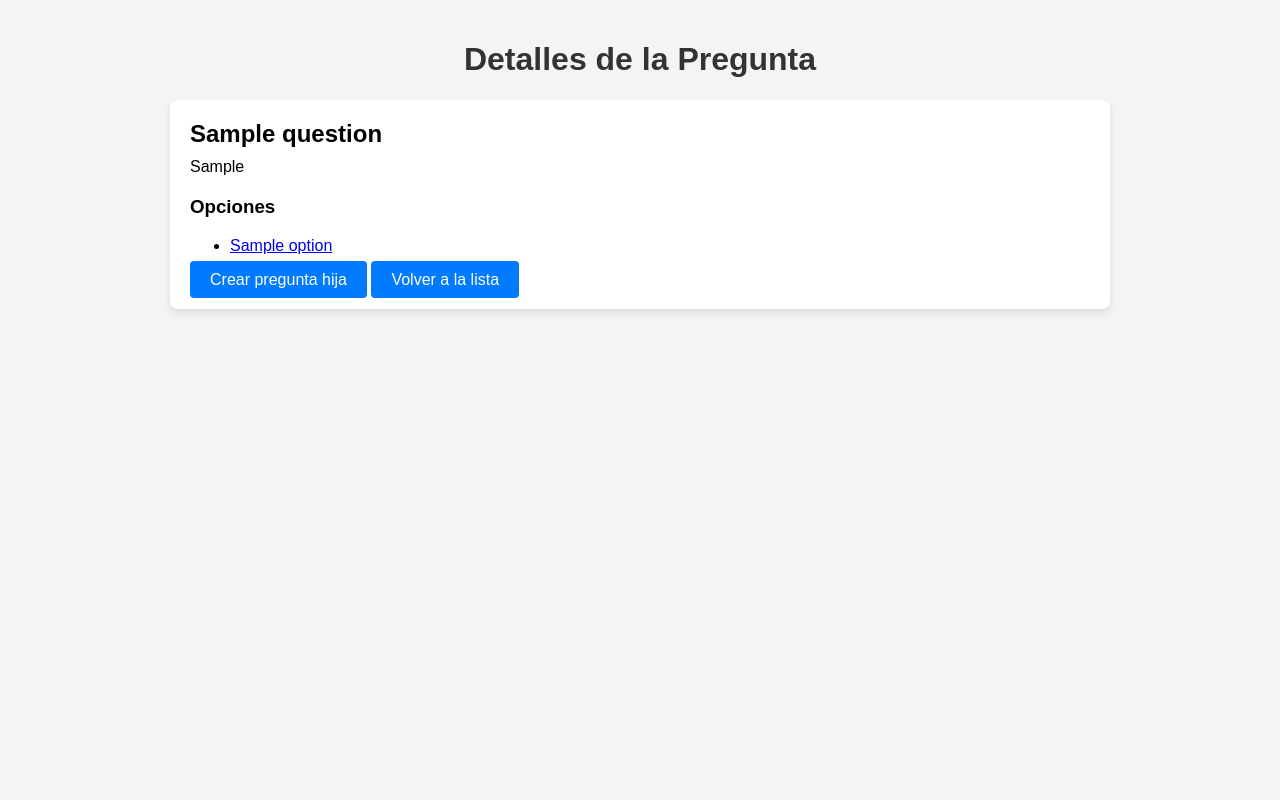
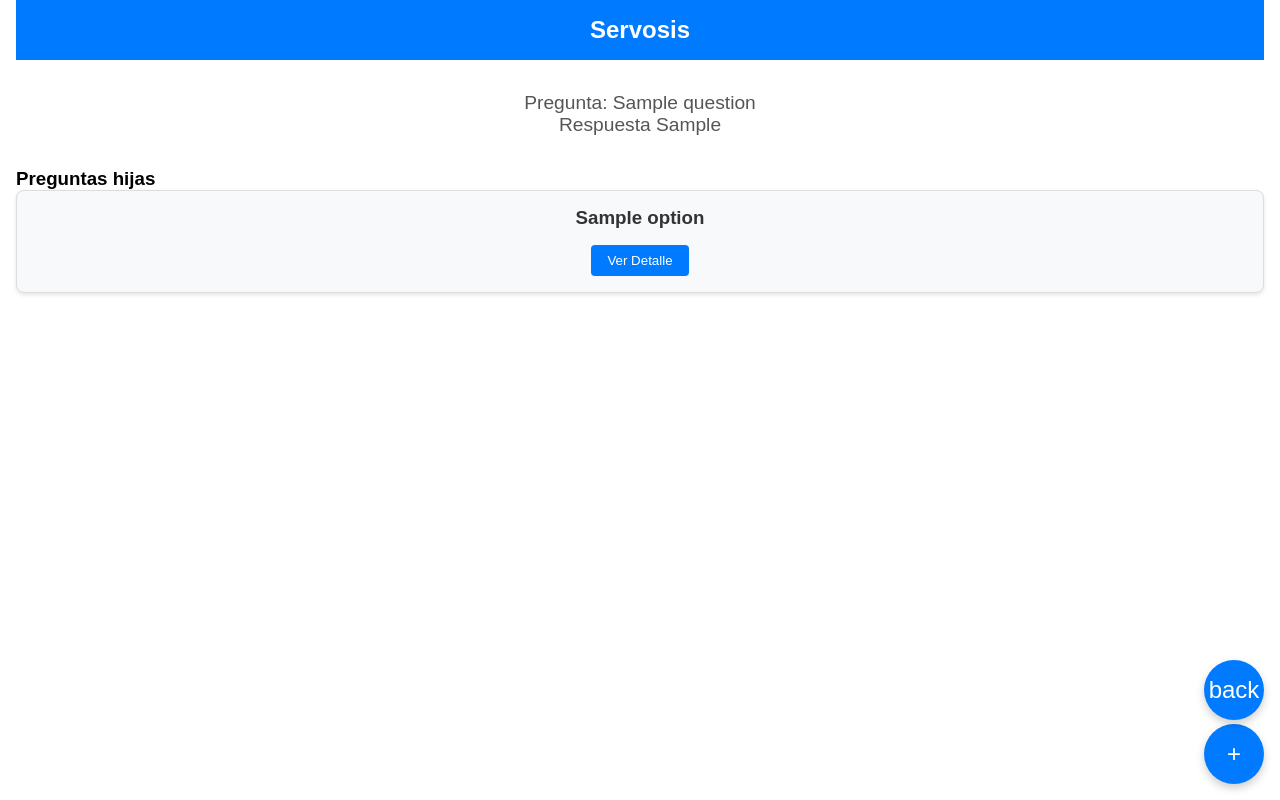
Before and after one commit to IngeEduar/FESC-bot-telegram, a Flask app: template app/controllers/templates/question/detail.html in a window 1280 px wide. Run offline with Flask 3, Linux system fonts and the light colour scheme; the template is opened without the code that fills it: most values are stand-ins (such as "Sample title", 1, 10 or a date in 2020); parts of the project's set-up code (start-up, migrations or seed data) failed here and were passed over.

Commit message:
change templates

```diff
--- a/app/controllers/templates/question/detail.html
+++ b/app/controllers/templates/question/detail.html
@@ -3,67 +3,146 @@
 <head>
     <meta charset="UTF-8">
     <meta name="viewport" content="width=device-width, initial-scale=1.0">
-    <title>Detalles de la Pregunta</title>
+    <title>Servosis</title>
     <style>
+        * {
+            margin: 0;
+            padding: 0;
+            box-sizing: border-box;
+        }
+
         body {
             font-family: Arial, sans-serif;
-            background-color: #f4f4f4;
-            margin: 0;
-            padding: 20px;
+            padding: 0 1rem;
         }
-        h1 {
+
+        header {
+            background-color: #007bff;
+            color: white;
+            padding: 1rem;
             text-align: center;
+        }
+
+        header h1 {
+            font-size: 1.5rem;
+        }
+
+        .info {
+            margin: 2rem 0;
+            text-align: center;
+        }
+
+        .info p {
+            font-size: 1.2rem;
+            color: #555;
+        }
+
+        .cards {
+            display: grid;
+            grid-template-columns: repeat(auto-fit, minmax(200px, 1fr));
+            gap: 1rem;
+        }
+
+        .card {
+            background-color: #f8f9fa;
+            border: 1px solid #ddd;
+            border-radius: 8px;
+            padding: 1rem;
+            box-shadow: 0 2px 4px rgba(0, 0, 0, 0.1);
+            text-align: center;
+        }
+
+        .card h3 {
+            margin-bottom: 1rem;
             color: #333;
         }
-        .question-container {
-            max-width: 900px;
-            margin: 0 auto;
-            background-color: white;
-            padding: 20px;
-            border-radius: 8px;
-            box-shadow: 0 4px 8px rgba(0, 0, 0, 0.1);
-        }
-        .question-title {
-            font-size: 24px;
-            font-weight: bold;
-            margin-bottom: 10px;
-        }
-        .question-response {
-            margin-bottom: 20px;
-        }
-        .btn {
+
+        .card button {
             background-color: #007bff;
             color: white;
-            padding: 10px 20px;
+            border: none;
+            padding: 0.5rem 1rem;
+            border-radius: 4px;
+            cursor: pointer;
+        }
+
+        .card button:hover {
+            background-color: #0056b3;
+        }
+
+        .btn {
             text-decoration: none;
-            border-radius: 4px;
         }
-        .btn:hover {
+
+        .float-btn {
+            position: fixed;
+            bottom: 1rem;
+            right: 1rem;
+            background-color: #007bff;
+            color: white;
+            border: none;
+            border-radius: 50%;
+            width: 60px;
+            height: 60px;
+            font-size: 1.5rem;
+            display: flex;
+            align-items: center;
+            justify-content: center;
+            box-shadow: 0 4px 8px rgba(0, 0, 0, 0.2);
+            cursor: pointer;
+        }
+
+        .float-btn2 {
+            position: fixed;
+            bottom: 80px;
+            right: 1rem;
+            background-color: #007bff;
+            color: white;
+            border: none;
+            border-radius: 50%;
+            width: 60px;
+            height: 60px;
+            font-size: 1.5rem;
+            display: flex;
+            align-items: center;
+            justify-content: center;
+            box-shadow: 0 4px 8px rgba(0, 0, 0, 0.2);
+            cursor: pointer;
+        }
+
+        .float-btn:hover {
+            background-color: #0056b3;
+        }
+
+        .float-btn2:hover {
             background-color: #0056b3;
         }
     </style>
 </head>
 <body>
+    <header>
+        <h1>Servosis</h1>
+    </header>
 
-<h1>Detalles de la Pregunta</h1>
+    <div class="info">
+        <p>Pregunta: {{ question.get_question() }}</p>
+        <p>Respuesta {{ question.get_response() }}</p>
+    </div>
 
-<div class="question-container">
-    <div class="question-title">{{ question.get_question() }}</div>
-    <div class="question-response">{{ question.get_response() }}</div>
+    <h3>Preguntas hijas</h3>
 
-    {% if question.get_options() != null %}
-        <h3>Opciones</h3>
-        <ul>
+    <div class="cards">
+        {% if question.get_options() != null %}
             {% for option in question.get_options() %}
-                <li><a href="/question/{{ option.get_id() }}">{{ option.get_question() }}</a></li>
+                <div class="card">
+                    <h3>{{ option.get_question() }}</h3>
+                    <a href="/question/{{ option.get_id() }}" class="btn"><button>Ver Detalle</button></a>
+                </div>
             {% endfor %}
-        </ul>
-    {% endif %}
+        {% endif %}
+    </div>
 
-    <a href="/question/add/{{ question.get_id() }}" class="btn">Crear pregunta hija</a>
-    <a href="/questions" class="btn">Volver a la lista</a>
-</div>
-
-
+    <a href="/question/add/{{ question.get_id() }}" class="btn"><button class="float-btn">+</button></a>
+    <a href="/questions" class="btn"><button class="float-btn2">back</button></a>
 </body>
 </html>
--- a/bot.py
+++ b/bot.py
@@ -75,7 +75,7 @@ if __name__ == '__main__':
     #application.add_handler(CallbackQueryHandler(submenu_button, pattern='.*'))  # Manejar submenú
     application.add_handler(MessageHandler(filters.TEXT & ~filters.COMMAND, handle_message))
 
-    webhook_url = 'https://ffe4-38-252-236-205.ngrok-free.app'
+    webhook_url = 'https://6b16-38-252-236-224.ngrok-free.app'
 
     menuService.pushMenu()
     questionService.pushQuestions()
```
Also changed, not shown: app/controllers/templates/menu/list.html (+94 -56 lines), app/controllers/templates/question/add.html (+36 -4 lines), app/controllers/templates/question/list.html (+89 -38 lines).
